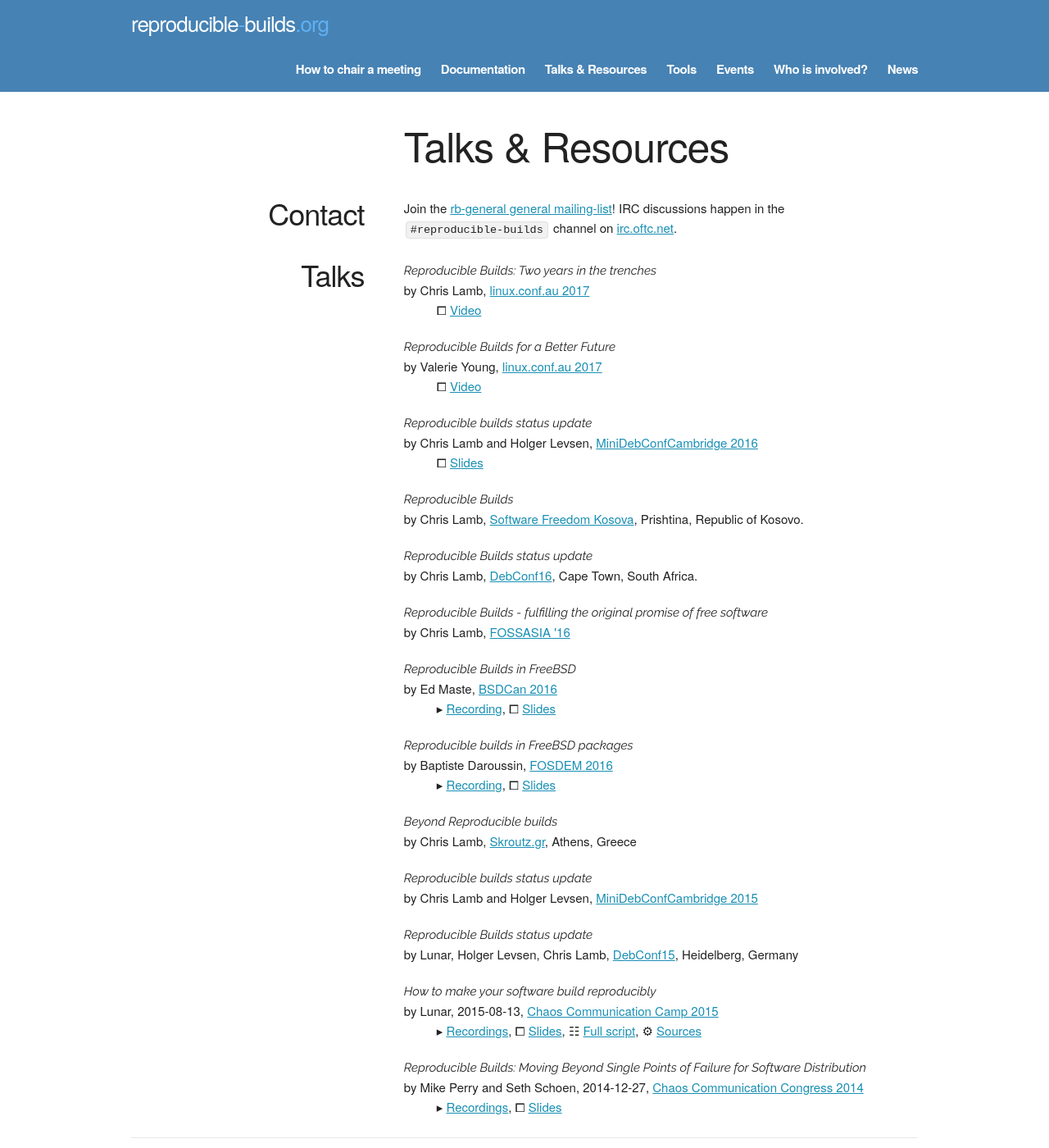
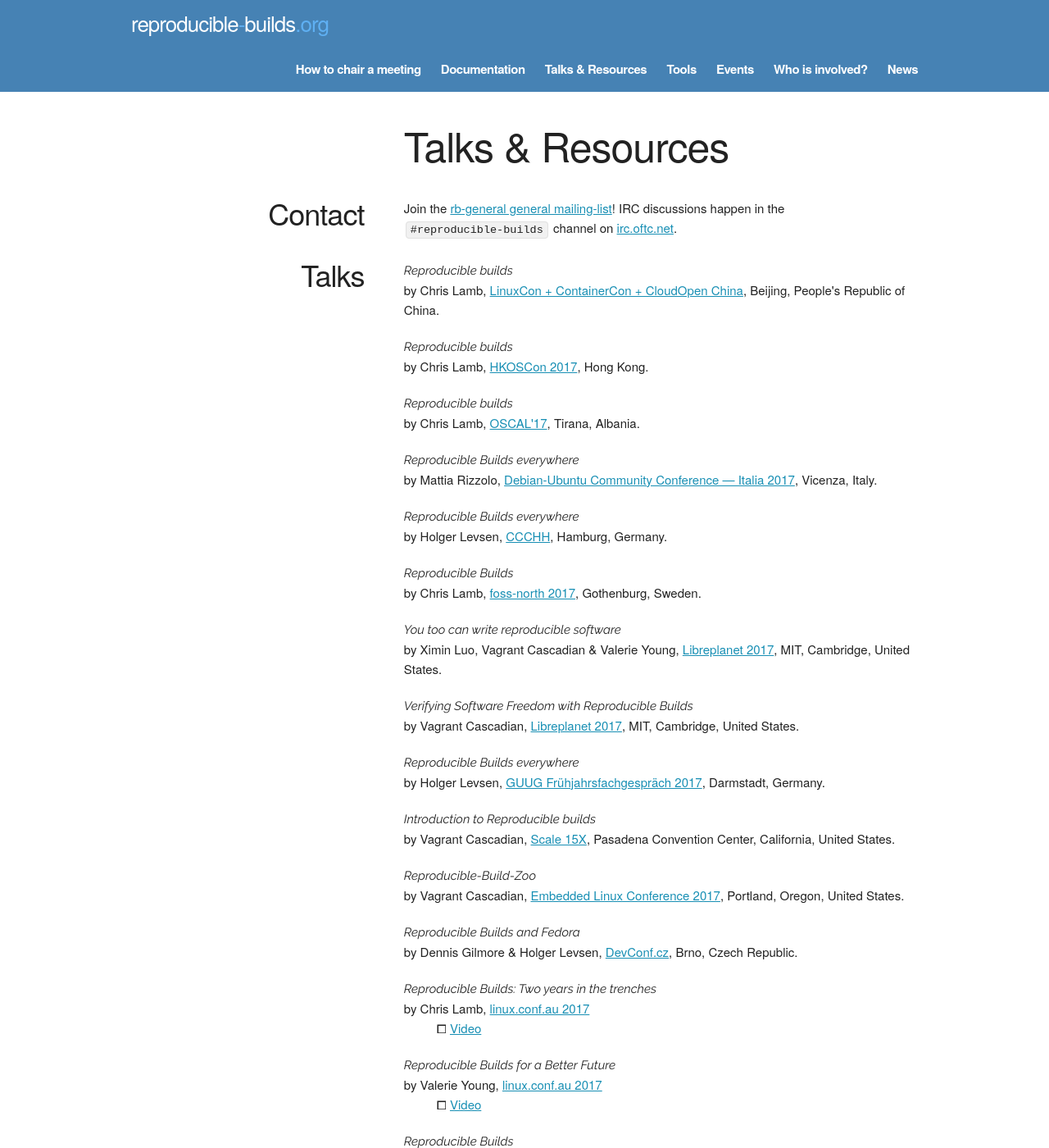
Before and after one commit to prototypefund/reproducible-website, a Jekyll site: the page built from resources.html, in a window 1280 px wide and 1400 px high. Shown: the whole window at 82% size. Built offline with Jekyll 4.4.1, drawn with Linux system fonts in a browser that asks for light colours; some web fonts are replaced; some of the changed text lies outside the part shown.

Commit message:
Add 13 missing talks.

```diff
--- a/resources.html
+++ b/resources.html
@@ -24,6 +24,78 @@ order: 2
   <div class="eight columns text">
     <dl class="talks">
       <dt>
+        <em>Reproducible builds</em><br />
+        by Chris Lamb, <a href="https://www.lfasiallc.com/linuxcon-containercon-cloudopen-china">LinuxCon + ContainerCon + CloudOpen China</a>, Beijing, People's Republic of China.
+      </dt>
+      <dd>
+      </dd>
+      <dt>
+        <em>Reproducible builds</em><br />
+        by Chris Lamb, <a href="http://hkoscon.org/2017/">HKOSCon 2017</a>, Hong Kong.
+      </dt>
+      <dd>
+      </dd>
+      <dt>
+        <em>Reproducible builds</em><br />
+        by Chris Lamb, <a href="https://oscal.openlabs.cc">OSCAL'17</a>, Tirana, Albania.
+      </dt>
+      <dd>
+      </dd>
+      <dt>
+        <em>Reproducible Builds everywhere</em><br />
+        by Mattia Rizzolo, <a href="https://www.ducc.it/">Debian-Ubuntu Community Conference — Italia 2017</a>, Vicenza, Italy.
+      </dt>
+      <dd>
+      </dd>
+      <dt>
+        <em>Reproducible Builds everywhere</em><br />
+        by Holger Levsen, <a href="https://www.hamburg.ccc.de/">CCCHH</a>, Hamburg, Germany.
+      </dt>
+      <dd>
+      </dd>
+      <dt>
+        <em>Reproducible Builds</em><br />
+        by Chris Lamb, <a href="http://foss-north.se/">foss-north 2017</a>, Gothenburg, Sweden.
+      </dt>
+      <dd>
+      </dd>
+      <dt>
+        <em>You too can write reproducible software</em><br />
+        by Ximin Luo, Vagrant Cascadian &amp; Valerie Young, <a href="https://libreplanet.org/conference/">Libreplanet 2017</a>, MIT, Cambridge, United States.
+      </dt>
+      <dd>
+      </dd>
+      <dt>
+        <em>Verifying Software Freedom with Reproducible Builds</em><br />
+        by Vagrant Cascadian, <a href="https://libreplanet.org/conference/">Libreplanet 2017</a>, MIT, Cambridge, United States.
+      </dt>
+      <dd>
+      </dd>
+      <dt>
+        <em>Reproducible Builds everywhere</em><br />
+        by Holger Levsen, <a href="https://www.guug.de/veranstaltungen/ffg2017/">GUUG Frühjahrsfachgespräch 2017</a>, Darmstadt, Germany.
+      </dt>
+      <dd>
+      </dd>
+      <dt>
+        <em>Introduction to Reproducible builds</em><br />
+        by Vagrant Cascadian, <a href="https://www.socallinuxexpo.org/">Scale 15X</a>, Pasadena Convention Center, California, United States.
+      </dt>
+      <dd>
+      </dd>
+      <dt>
+        <em>Reproducible-Build-Zoo</em><br />
+        by Vagrant Cascadian, <a href="http://events.linuxfoundation.org/events/embedded-linux-conference">Embedded Linux Conference 2017</a>, Portland, Oregon, United States.
+      </dt>
+      <dd>
+      </dd>
+      <dt>
+        <em>Reproducible Builds and Fedora</em><br />
+        by Dennis Gilmore &amp; Holger Levsen, <a href="https://devconf.cz">DevConf.cz</a>, Brno, Czech Republic.
+      </dt>
+      <dd>
+      </dd>
+      <dt>
         <em>Reproducible Builds: Two years in the trenches</em><br />
         by Chris Lamb, <a href="https://www.linux.conf.au/">linux.conf.au 2017</a>
       </dt>
@@ -36,6 +108,12 @@ order: 2
       </dt>
       <dd>
        &#10720; <a href="https://www.youtube.com/watch?v=-nMVfmZL8zk">Video</a>
+      </dd>
+      <dt>
+        <em>Reproducible Builds</em><br />
+        by Boyuan Yang, <a href="https://lug.ustc.edu.cn/wiki/intro_english">LUG@USTC</a>, University of Science and Technology of China, Hefei, Anhui, China.
+      </dt>
+      <dd>
       </dd>
       <dt>
         <em>Reproducible builds status update</em><br />
```
